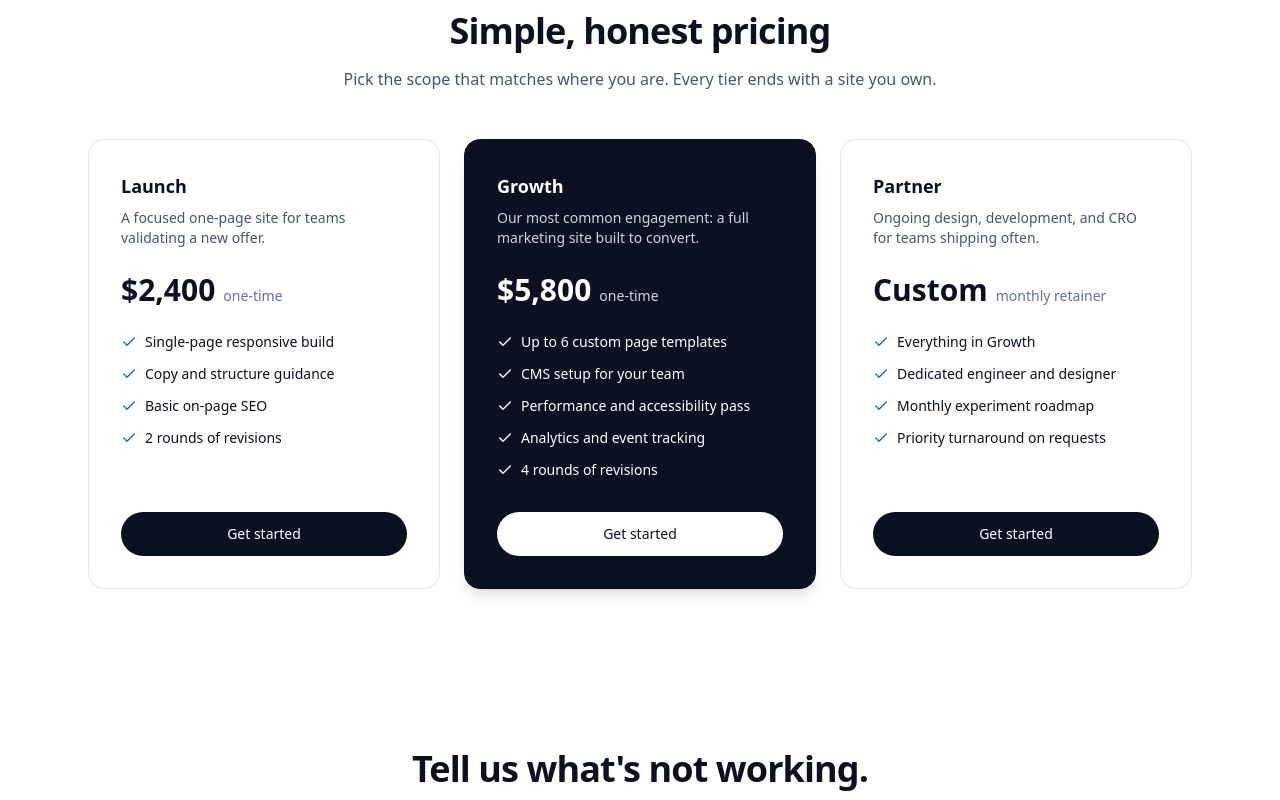
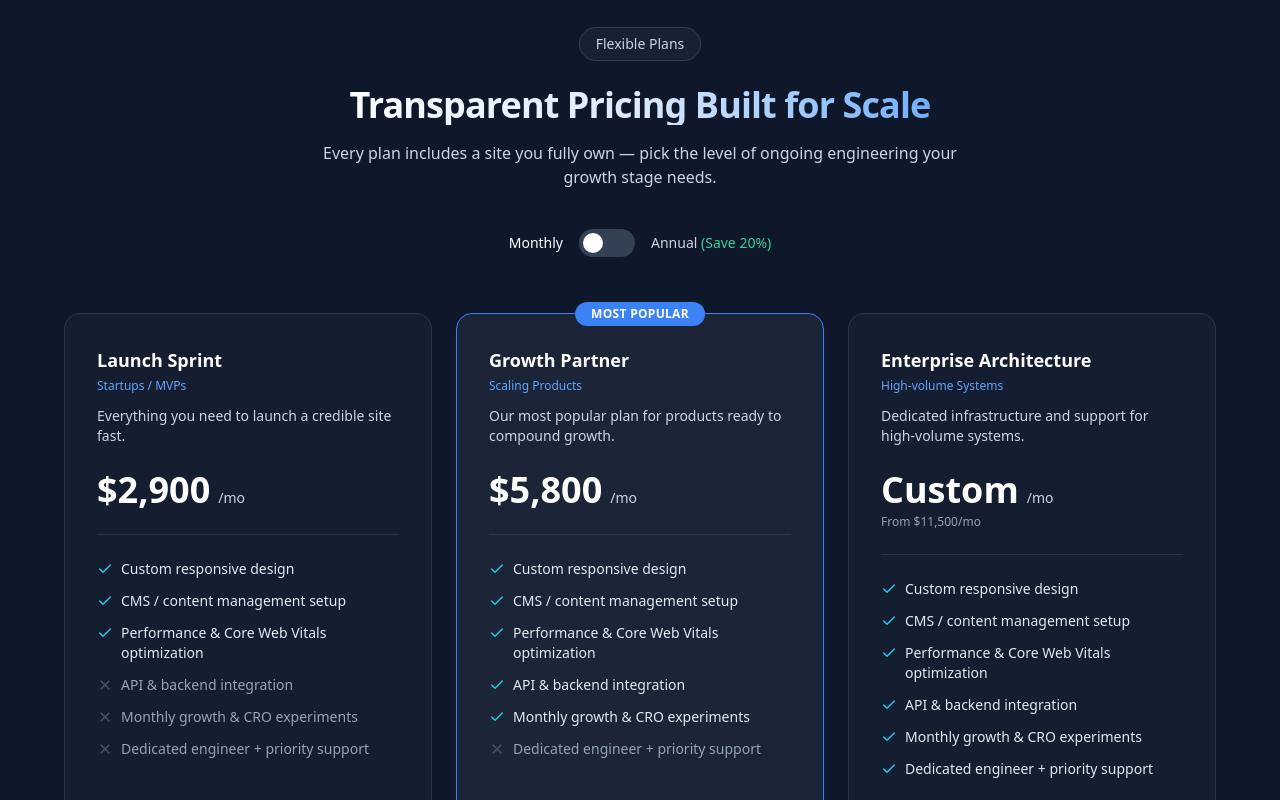
Before and after one commit to satyam-edu/north-peak-digital, a React (Vite) app: page / in a window 1280 px wide. Shown: the part 3040-3840 px from the top of the page. Built offline with nearby package versions, Linux system fonts and the light colour scheme.

Commit message:
implement 3 tier pricing grid with interactive monthly annual toogle

```diff
--- a/src/components/Pricing.jsx
+++ b/src/components/Pricing.jsx
@@ -1,74 +1,169 @@
-import { Check } from 'lucide-react'
-import { pricingTiers } from '../data/agencyData'
+import { useState } from 'react'
+import { motion, AnimatePresence } from 'motion/react'
+import { Check, X } from 'lucide-react'
+import { pricing } from '../data/agencyData'
+
+const focusRing =
+  'focus-visible:outline-none focus-visible:ring-2 focus-visible:ring-white/70 focus-visible:ring-offset-2 focus-visible:ring-offset-slate-900'
+
+function scrollToSection(id) {
+  const target = document.getElementById(id)
+  if (!target) return
+
+  const header = document.querySelector('header')
+  const offset = header ? header.offsetHeight : 0
+  const top = target.getBoundingClientRect().top + window.scrollY - offset
+
+  window.scrollTo({ top, behavior: 'smooth' })
+}
+
+function formatPrice(amount) {
+  return amount.toLocaleString('en-US')
+}
 
 function Pricing() {
+  const [isAnnual, setIsAnnual] = useState(false)
+
   return (
-    <section id="pricing" className="mx-auto max-w-6xl px-6 py-20">
+    <section id="pricing" className="bg-slate-900 px-6 py-24">
+      <div className="mx-auto max-w-6xl">
         <div className="mx-auto max-w-2xl text-center">
-        <h2 className="text-3xl font-semibold tracking-tight text-ink md:text-4xl">
-          Simple, honest pricing
+          <span className="inline-flex items-center gap-2 rounded-full border border-slate-700 bg-slate-800/60 px-4 py-1.5 text-sm font-medium text-slate-300">
+            {pricing.intro.badge}
+          </span>
+          <h2 className="mt-6 bg-gradient-to-r from-white via-blue-100 to-blue-400 bg-clip-text text-3xl font-semibold tracking-tight text-transparent md:text-4xl">
+            {pricing.intro.headline}
           </h2>
-        <p className="mt-4 text-slate-600">
-          Pick the scope that matches where you are. Every tier ends with a site you own.
-        </p>
+          <p className="mt-4 text-slate-300">{pricing.intro.subtext}</p>
         </div>
 
-      <div className="mt-12 grid gap-6 lg:grid-cols-3">
-        {pricingTiers.map((tier) => (
-          <div
-            key={tier.name}
-            className={`flex flex-col rounded-2xl border p-8 ${
-              tier.highlighted
-                ? 'border-ink bg-ink text-white shadow-lg'
-                : 'border-slate-200 bg-white text-ink'
+        <div className="mt-10 flex items-center justify-center gap-4">
+          <span
+            id="billing-monthly-label"
+            className={`text-sm font-medium ${isAnnual ? 'text-slate-300' : 'text-white'}`}
+          >
+            Monthly
+          </span>
+
+          <button
+            type="button"
+            role="switch"
+            aria-checked={isAnnual}
+            aria-labelledby="billing-monthly-label billing-annual-label"
+            onClick={() => setIsAnnual((prev) => !prev)}
+            className={`relative inline-flex h-7 w-14 items-center rounded-full transition-colors ${
+              isAnnual ? 'bg-blue-500' : 'bg-slate-700'
+            } ${focusRing}`}
+          >
+            <span
+              aria-hidden="true"
+              className={`inline-block h-5 w-5 transform rounded-full bg-white transition-transform ${
+                isAnnual ? 'translate-x-8' : 'translate-x-1'
               }`}
+            />
+          </button>
+
+          <span
+            id="billing-annual-label"
+            className={`text-sm font-medium ${isAnnual ? 'text-white' : 'text-slate-300'}`}
           >
-            <h3 className="text-lg font-semibold">{tier.name}</h3>
-            <p
-              className={`mt-2 text-sm ${
-                tier.highlighted ? 'text-slate-300' : 'text-slate-600'
-              }`}
-            >
-              {tier.description}
-            </p>
-
-            <div className="mt-6 flex items-baseline gap-2">
-              <span className="text-3xl font-semibold">{tier.price}</span>
-              <span
-                className={`text-sm ${
-                  tier.highlighted ? 'text-slate-300' : 'text-slate-500'
-                }`}
-              >
-                {tier.period}
+            Annual <span className="text-emerald-400">(Save 20%)</span>
           </span>
         </div>
 
-            <ul className="mt-6 flex-1 space-y-3 text-sm">
+        <div className="mt-14 grid grid-cols-1 gap-6 md:grid-cols-3">
+          {pricing.tiers.map((tier) => (
+            <article
+              key={tier.id}
+              className={`relative flex h-full flex-col rounded-2xl border p-8 ${
+                tier.isPopular
+                  ? 'border-blue-500 bg-slate-800/80 shadow-lg shadow-blue-500/10'
+                  : 'border-slate-700/60 bg-slate-800/40'
+              }`}
+            >
+              {tier.isPopular && (
+                <span className="absolute -top-3 left-1/2 -translate-x-1/2 rounded-full bg-blue-500 px-4 py-1 text-xs font-semibold uppercase tracking-wide text-white">
+                  Most Popular
+                </span>
+              )}
+
+              <h3 className="text-lg font-semibold text-white">{tier.name}</h3>
+              <p className="mt-1 text-xs font-medium text-blue-400">{tier.target}</p>
+              <p className="mt-3 text-sm text-slate-300">{tier.tagline}</p>
+
+              <div className="mt-6 flex items-baseline gap-2">
+                {tier.isCustom && (
+                  <span className="text-4xl font-semibold text-white">Custom</span>
+                )}
+                {!tier.isCustom && (
+                  <AnimatePresence mode="wait">
+                    <motion.span
+                      key={isAnnual ? 'annual' : 'monthly'}
+                      initial={{ opacity: 0, y: 6 }}
+                      animate={{ opacity: 1, y: 0 }}
+                      exit={{ opacity: 0, y: -6 }}
+                      transition={{ duration: 0.2 }}
+                      className="text-4xl font-semibold text-white"
+                    >
+                      ${formatPrice(isAnnual ? tier.annual : tier.monthly)}
+                    </motion.span>
+                  </AnimatePresence>
+                )}
+                <span className="text-sm text-slate-300">/mo</span>
+              </div>
+
+              {tier.isCustom ? (
+                <p className="mt-1 text-xs text-slate-400">
+                  From ${formatPrice(isAnnual ? tier.annual : tier.monthly)}/mo
+                </p>
+              ) : (
+                isAnnual && (
+                  <p className="mt-1 text-xs text-emerald-400">Billed annually</p>
+                )
+              )}
+
+              <ul className="mt-6 flex-1 space-y-3 border-t border-slate-700/60 pt-6 text-sm">
                 {tier.features.map((feature) => (
-                <li key={feature} className="flex items-start gap-2">
+                  <li key={feature.label} className="flex items-start gap-2">
+                    {feature.included ? (
                       <Check
                         size={16}
-                    className={`mt-0.5 shrink-0 ${
-                      tier.highlighted ? 'text-white' : 'text-accent'
-                    }`}
+                        className="mt-0.5 shrink-0 text-cyan-400"
+                        aria-hidden="true"
                       />
-                  <span>{feature}</span>
+                    ) : (
+                      <X
+                        size={16}
+                        className="mt-0.5 shrink-0 text-slate-600"
+                        aria-hidden="true"
+                      />
+                    )}
+                    <span
+                      className={feature.included ? 'text-slate-200' : 'text-slate-400'}
+                    >
+                      {feature.label}
+                    </span>
                   </li>
                 ))}
               </ul>
 
               <a
                 href="#contact"
+                onClick={(event) => {
+                  event.preventDefault()
+                  scrollToSection('contact')
+                }}
                 className={`mt-8 rounded-full px-5 py-3 text-center text-sm font-medium transition-colors ${
-                tier.highlighted
-                  ? 'bg-white text-ink hover:bg-slate-100'
-                  : 'bg-ink text-white hover:bg-accent'
-              }`}
+                  tier.isPopular
+                    ? 'bg-blue-500 text-white hover:bg-blue-400'
+                    : 'bg-white text-slate-900 hover:bg-slate-100'
+                } ${focusRing}`}
               >
-              Get started
+                {tier.cta}
               </a>
+            </article>
+          ))}
         </div>
-        ))}
       </div>
     </section>
   )
--- a/src/data/agencyData.js
+++ b/src/data/agencyData.js
@@ -151,48 +151,73 @@ export const results = [
   },
 ]
 
-export const pricingTiers = [
+export const pricing = {
+  intro: {
+    badge: 'Flexible Plans',
+    headline: 'Transparent Pricing Built for Scale',
+    subtext:
+      'Every plan includes a site you fully own — pick the level of ongoing engineering your growth stage needs.',
+  },
+  tiers: [
     {
-    name: 'Launch',
-    price: '$2,400',
-    period: 'one-time',
-    description: 'A focused one-page site for teams validating a new offer.',
+      id: 'launch-sprint',
+      name: 'Launch Sprint',
+      target: 'Startups / MVPs',
+      tagline: 'Everything you need to launch a credible site fast.',
+      monthly: 2900,
+      annual: 2320,
+      isPopular: false,
+      isCustom: false,
+      cta: 'Start Building',
       features: [
-      'Single-page responsive build',
-      'Copy and structure guidance',
-      'Basic on-page SEO',
-      '2 rounds of revisions',
+        { label: 'Custom responsive design', included: true },
+        { label: 'CMS / content management setup', included: true },
+        { label: 'Performance & Core Web Vitals optimization', included: true },
+        { label: 'API & backend integration', included: false },
+        { label: 'Monthly growth & CRO experiments', included: false },
+        { label: 'Dedicated engineer + priority support', included: false },
       ],
-    highlighted: false,
     },
     {
-    name: 'Growth',
-    price: '$5,800',
-    period: 'one-time',
-    description: 'Our most common engagement: a full marketing site built to convert.',
+      id: 'growth-partner',
+      name: 'Growth Partner',
+      target: 'Scaling Products',
+      tagline: 'Our most popular plan for products ready to compound growth.',
+      monthly: 5800,
+      annual: 4640,
+      isPopular: true,
+      isCustom: false,
+      cta: 'Get Started',
       features: [
-      'Up to 6 custom page templates',
-      'CMS setup for your team',
-      'Performance and accessibility pass',
-      'Analytics and event tracking',
-      '4 rounds of revisions',
+        { label: 'Custom responsive design', included: true },
+        { label: 'CMS / content management setup', included: true },
+        { label: 'Performance & Core Web Vitals optimization', included: true },
+        { label: 'API & backend integration', included: true },
+        { label: 'Monthly growth & CRO experiments', included: true },
+        { label: 'Dedicated engineer + priority support', included: false },
       ],
-    highlighted: true,
     },
     {
-    name: 'Partner',
-    price: 'Custom',
-    period: 'monthly retainer',
-    description: 'Ongoing design, development, and CRO for teams shipping often.',
+      id: 'enterprise-architecture',
+      name: 'Enterprise Architecture',
+      target: 'High-volume Systems',
+      tagline: 'Dedicated infrastructure and support for high-volume systems.',
+      monthly: 11500,
+      annual: 9200,
+      isPopular: false,
+      isCustom: true,
+      cta: 'Talk to Sales',
       features: [
-      'Everything in Growth',
-      'Dedicated engineer and designer',
-      'Monthly experiment roadmap',
-      'Priority turnaround on requests',
+        { label: 'Custom responsive design', included: true },
+        { label: 'CMS / content management setup', included: true },
+        { label: 'Performance & Core Web Vitals optimization', included: true },
+        { label: 'API & backend integration', included: true },
+        { label: 'Monthly growth & CRO experiments', included: true },
+        { label: 'Dedicated engineer + priority support', included: true },
       ],
-    highlighted: false,
     },
-]
+  ],
+}
 
 export const contactInfo = {
   heading: "Tell us what's not working.",
```
Lines whose indentation alone changed are shown as unchanged.
